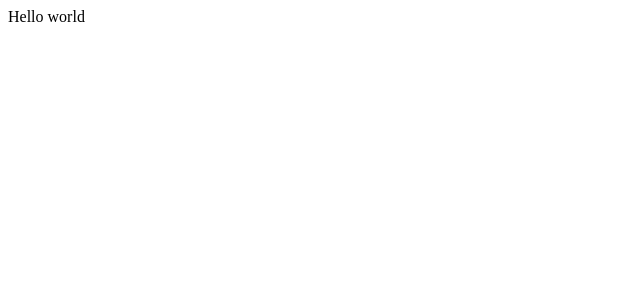
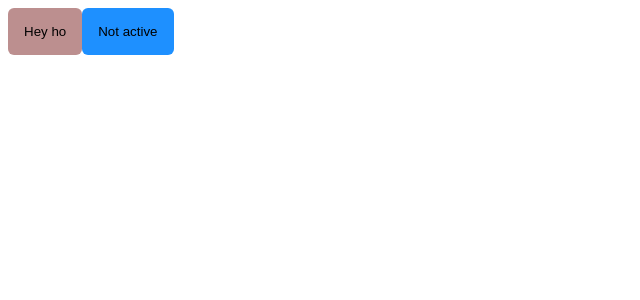
Before and after one commit to danicadombek/react-playground, a React (Vite) app: page / in a window 1280 px wide. Shown: the top 300 px of the page, without its empty margins (0-640 px from the left). Built offline with nearby package versions, Linux system fonts and the light colour scheme.

Commit message:
Create first components

```diff
--- /dev/null
+++ b/src/App.jsx
@@ -0,0 +1,11 @@
+import * as React from 'react'
+import Button from './Button'
+
+export default () => {
+  return (
+    <div>
+      <Button isActive={true}>Hey ho</Button>
+      <Button isActive={false}>Not active</Button>
+    </div>
+  )
+}
--- /dev/null
+++ b/src/Button.css
@@ -0,0 +1,10 @@
+.Button {
+  background-color: dodgerblue;
+  padding: 16px;
+  border: none;
+  border-radius: 6px;
+}
+
+.Button.active {
+  background: rosybrown;
+}
--- /dev/null
+++ b/src/Button.jsx
@@ -0,0 +1,10 @@
+import './Button.css'
+import * as React from 'react'
+
+export default ({ children, isActive }) => {
+  return (
+    <button className={isActive ? 'Button active' : 'Button'}>
+      {children}
+    </button>
+  )
+}
```
Also changed, not shown: src/index.jsx (+5 -3 lines), 2 other files (tests, documents, lock files or other folders).
